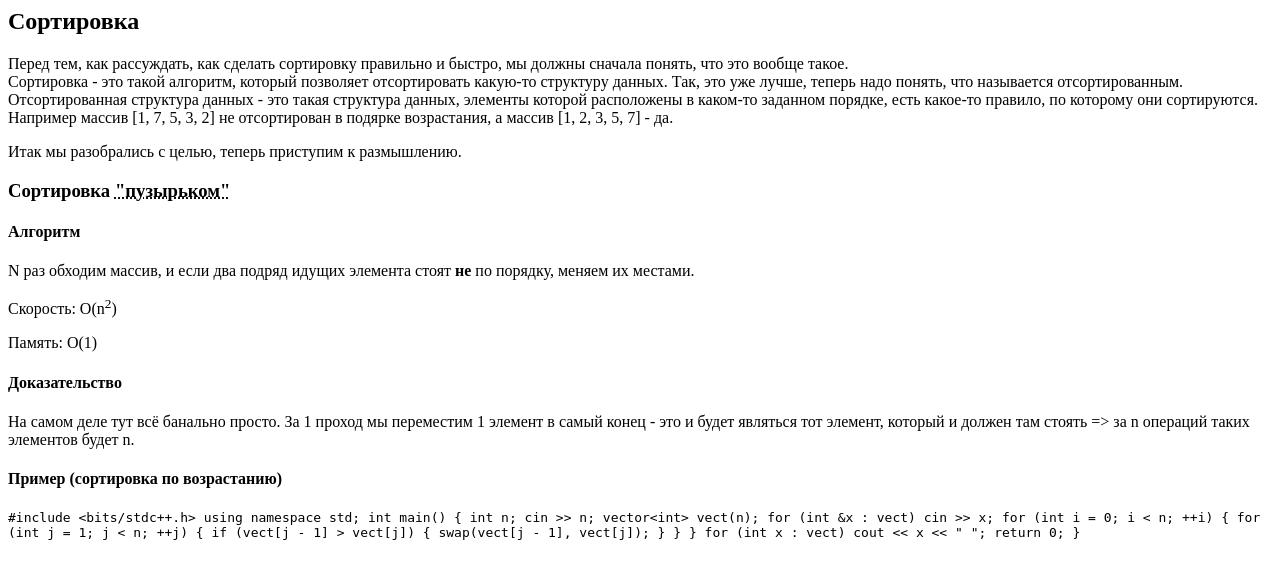
After one commit to LargonG/WOP, a PHP site: page /papers/sort/text.php in a window 1280 px wide. The commit adds this page. Shown: the top 579 px of the page. Run offline with PHP 8.4, Linux system fonts and the light colour scheme.

Commit message:
Статья про сортировку теперь работает
Пофиксил баги, связанные с переделкой внешнего вида сайта.

```diff
--- a/algo/index.php
+++ b/algo/index.php
@@ -10,9 +10,5 @@
     <?php require $_SERVER['DOCUMENT_ROOT']."/template/main.php" ?>
     <?php require $_SERVER['DOCUMENT_ROOT']."/template/footer.php" ?>
     <?php require $_SERVER['DOCUMENT_ROOT'].'/template/jQueryScripts.php' ?>
-    <script type="text/javascript">
-      $('.link_algo').addClass('active');
-      $('.main').removeClass('bg-dark');
-    </script>
   </body>
 </html>
--- /dev/null
+++ b/papers/sort/text.php
@@ -0,0 +1,44 @@
+<div class="text">
+  <h2>Сортировка</h2>
+  <p>Перед тем, как рассуждать, как сделать сортировку правильно и быстро, мы должны сначала понять, что это вообще такое. <br>
+  Сортировка - это такой алгоритм, который позволяет отсортировать какую-то структуру данных. Так, это уже лучше, теперь надо понять, что называется отсортированным.
+  Отсортированная структура данных - это такая структура данных, элементы которой расположены в каком-то заданном порядке, есть какое-то правило, по которому они сортируются.
+  <br> Например массив [1, 7, 5, 3, 2] не отсортирован в подярке возрастания, а массив [1, 2, 3, 5, 7] - да.</p>
+  <p>Итак мы разобрались с целью, теперь приступим к размышлению.</p>
+  <h3>Сортировка <abbr title="Пузырьком её назвали в честь того, что элемент в процессе сортировки 'поднимается' наверх">"пузырьком"</abbr></h3>
+  <h4>Алгоритм</h4>
+  <p>N раз обходим массив, и если два подряд идущих элемента стоят <b>не</b> по порядку, меняем их местами.</p>
+  <p>Скорость: O(n<sup>2</sup>)</p>
+  <p>Память: O(1)</p>
+  <h4>Доказательство</h4>
+  <p>На самом деле тут всё банально просто. За 1 проход мы переместим 1 элемент в самый конец - это и будет являться тот элемент, который и должен там стоять => за n операций таких
+  элементов будет n.</p>
+  <h4>Пример (сортировка по возрастанию)</h4>
+</div>
+
+<div class="code">
+  <code>
+#include &ltbits/stdc++.h&gt
+
+using namespace std;
+
+int main() {
+  int n;
+  cin >> n;
+  vector&ltint&gt vect(n);
+  for (int &x : vect)
+    cin >> x;
+  for (int i = 0; i < n; ++i) {
+    for (int j = 1; j < n; ++j) {
+      if (vect[j - 1] > vect[j]) {
+        swap(vect[j - 1], vect[j]);
+      }
+    }
+  }
+  for (int x : vect)
+    cout << x << " ";
+  return 0;
+
+}
+</code>
+</div>
```
Also changed, not shown: algo/text.php (+6 -107 lines), papers/sort/index.php (+8 -20 lines).
